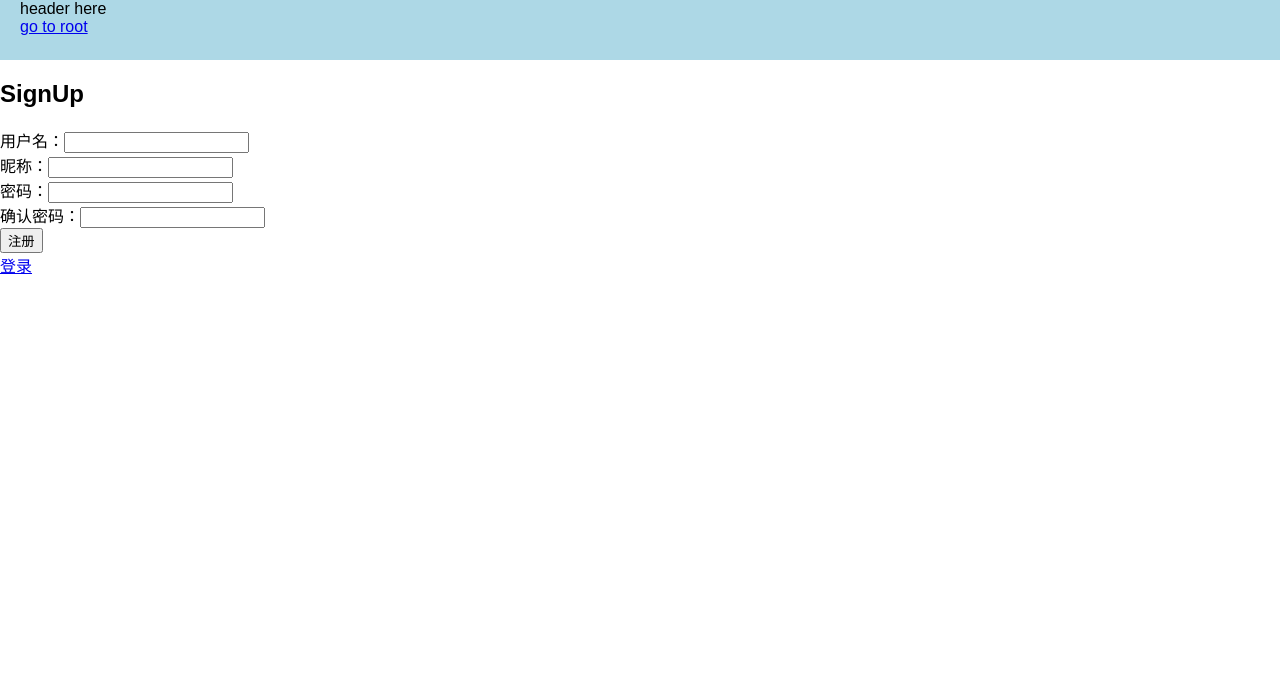
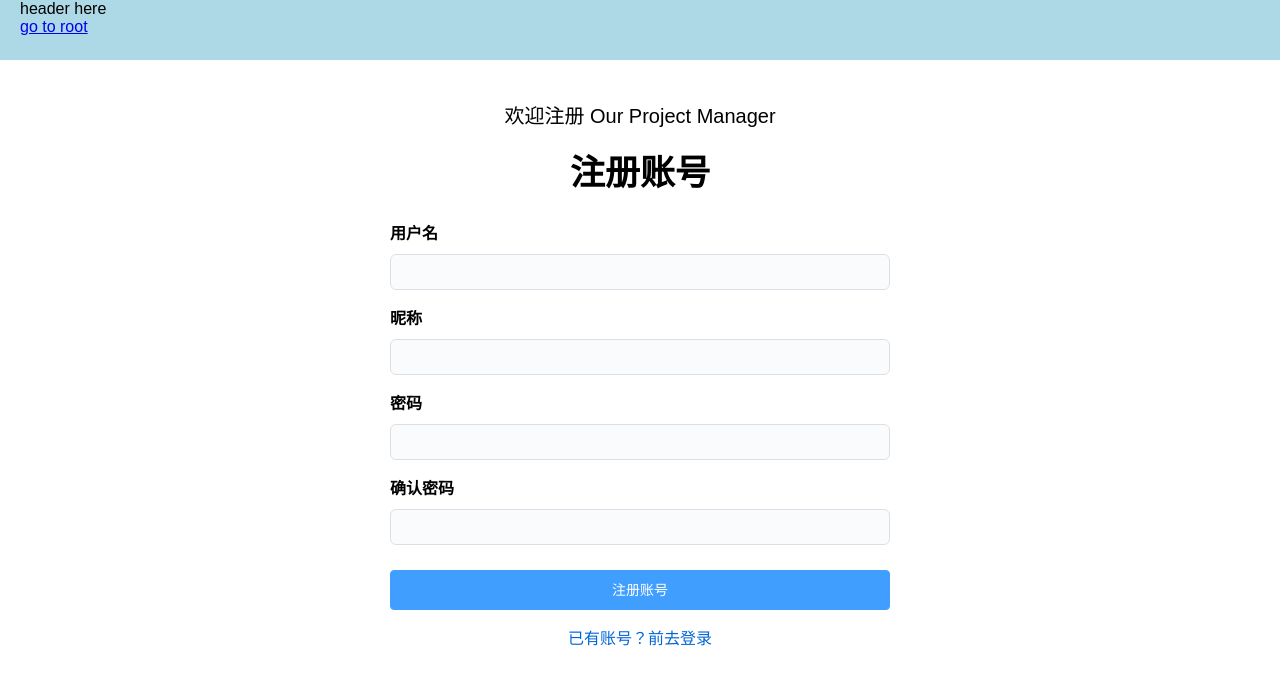
Before and after one commit to zhb2000/OurProjectManager-FrontEnd, a Vue app: page /signup in a window 1280 px wide. Shown: the top 684 px of the page. Built offline with nearby package versions, Linux system fonts and the light colour scheme.

Commit message:
Update Login and SignUp

```diff
--- a/src/views/InvitationView.vue
+++ b/src/views/InvitationView.vue
@@ -236,7 +236,7 @@ export default {
   text-decoration: underline;
 }
 
-.username:focus {
+.username:active {
   color: #0366d6;
 }
 
--- a/src/views/Login.vue
+++ b/src/views/Login.vue
@@ -1,22 +1,34 @@
 <template>
-  <div>
-    <h1>Login</h1>
-    <div>
-      username:
-      <input name="username" autocomplete="username" v-model="username" />
-    </div>
-    <div>
-      password:
+  <div class="login-page">
+    <div class="login-card">
+      <div class="welcome">欢迎登录</div>
+      <div class="attr-name">用户名</div>
+      <input
+        name="username"
+        autocomplete="username"
+        v-model="username"
+        class="login-input"
+      />
+      <div class="attr-name">密码</div>
       <input
         type="password"
         name="password"
         autocomplete="current-password"
         v-model="password"
+        class="login-input"
       />
+      <el-button
+        type="primary"
+        size="medium"
+        class="login-btn"
+        @click="loginBtnClick"
+      >
+        登录
+      </el-button>
+      <router-link to="/signup" class="sign-up-link">
+        没有账号？前去注册
+      </router-link>
     </div>
-    <div><button @click="loginBtnClick">登录</button></div>
-    <div><router-link to="/signup">注册</router-link></div>
-    <div>{{ display }}</div>
   </div>
 </template>
 
@@ -33,7 +45,6 @@ export default {
     return {
       username: "",
       password: "",
-      display: "",
     };
   },
   methods: {
@@ -42,9 +53,10 @@ export default {
         await loginAsync(this.username, this.password);
       } catch (error) {
         if (errorTest(error, BusErrType.WRONG_PASSWORD_OR_USERNAME)) {
-          alert("用户名或密码不正确");
+          this.$message({ message: "用户名或密码不正确", type: "error" });
         } else {
-          alert(error);
+          this.$message({ message: "登录失败", type: "error" });
+          console.log("Login failed: " + error);
         }
         return;
       }
@@ -53,3 +65,82 @@ export default {
   },
 };
 </script>
+
+<style scoped>
+.login-page {
+  display: flex;
+  width: 100%;
+  height: 100%;
+  justify-content: center;
+  align-items: center;
+  background-color: #f6f8fa;
+}
+
+.login-card {
+  display: flex;
+  flex-direction: column;
+  border: solid 1px #dcdfe6;
+  border-radius: 10px;
+  padding: 30px 40px;
+  background: white;
+  box-shadow: 0px 2px 5px 1px rgba(0, 0, 0, 0.2);
+}
+
+.attr-name {
+  font-weight: bold;
+  margin-bottom: 10px;
+}
+
+.login-input {
+  width: 300px;
+  margin-bottom: 15px;
+  background: #fafbfc;
+  border-color: #dcdfe6;
+  border-radius: 6px;
+  border-style: solid;
+  border-width: 1px;
+  padding: 8px 12px;
+  font-size: 16px;
+  transition: 0.3s;
+}
+
+.login-input:hover {
+  border-color: #409eff;
+}
+
+.login-input:focus {
+  outline: none;
+  border-color: #409eff;
+  box-shadow: 0 0 5px #409eff;
+}
+
+.login-btn {
+  display: block;
+  width: 100%;
+  align-self: center;
+  margin-top: 10px;
+}
+
+.sign-up-link {
+  display: block;
+  align-self: center;
+  margin-top: 15px;
+  text-decoration: none;
+  color: #0366d6;
+}
+
+.sign-up-link:hover {
+  text-decoration: underline;
+}
+
+.sign-up-link:active {
+  color: #0366d6;
+}
+
+.welcome{
+  font-size: 25px;
+  font-weight: lighter;
+  align-self: center;
+  margin-bottom: 25px;
+}
+</style>
--- a/src/views/SignUp.vue
+++ b/src/views/SignUp.vue
@@ -1,34 +1,45 @@
 <template>
-  <div>
-    <h1>SignUp</h1>
-    <div>
-      用户名：<input
+  <div class="sign-up-page">
+    <div class="sign-up-card">
+      <div class="welcome">欢迎注册 Our Project Manager</div>
+      <div class="create">注册账号</div>
+      <div class="attr-name">用户名</div>
+      <input
+        class="sign-up-input"
         name="username"
         autocomplete="username"
         v-model="username"
       />
-    </div>
-    <div>
-      昵称：<input name="nickname" autocomplete="nickname" v-model="nickname" />
-    </div>
-    <div>
-      密码：<input
+      <div class="attr-name">昵称</div>
+      <input
+        class="sign-up-input"
+        name="nickname"
+        autocomplete="nickname"
+        v-model="nickname"
+      />
+      <div class="attr-name">密码</div>
+      <input
+        class="sign-up-input"
         type="password"
         name="password"
         autocomplete="new-password"
         v-model="password"
       />
-    </div>
-    <div>
-      确认密码：<input
+      <div class="attr-name">确认密码</div>
+      <input
+        class="sign-up-input"
         type="password"
         name="confirm-password"
         autocomplete="new-password"
         v-model="confirmPassword"
       />
+      <el-button type="primary" class="sign-up-btn" @click="signUpBtnClick"
+        >注册账号</el-button
+      >
+      <router-link to="/login" class="login-link"
+        >已有账号？前去登录</router-link
+      >
     </div>
-    <div><button @click="signUpBtnClick">注册</button></div>
-    <div><router-link to="/login">登录</router-link></div>
   </div>
 </template>
 
@@ -61,11 +72,11 @@ export default {
     },
     async signUpBtnClick() {
       if (this.someInputEmpty()) {
-        alert("字段不能为空");
+        this.$message({ message: "字段不能为空", type: "error" });
         return;
       }
       if (this.password !== this.confirmPassword) {
-        alert("两次输入的密码不一致");
+        this.$message({ message: "两次输入的密码不一致", type: "error" });
         return;
       }
       try {
@@ -76,15 +87,94 @@ export default {
         });
       } catch (error) {
         if (errorTest(error, BusErrType.USER_ALREADY_EXIST)) {
-          alert("同名用户已存在");
+          this.$message({ message: "同名用户已存在", type: "error" });
         } else {
-          alert(error);
+          this.$message({ message: "注册失败", type: "error" });
+          console.log("Sign up failed: " + error);
         }
         return;
       }
-      alert("注册成功");
+      this.$message({ message: "注册成功", type: "success" });
       this.$router.push("/login");
     },
   },
 };
 </script>
+
+<style scoped>
+.sign-up-page {
+  display: flex;
+  width: 100%;
+  height: 100%;
+  justify-content: center;
+}
+
+.sign-up-card {
+  display: flex;
+  flex-direction: column;
+  margin-top: 40px;
+}
+
+.attr-name {
+  font-weight: bold;
+  margin-bottom: 10px;
+}
+
+.sign-up-input {
+  width: 500px;
+  margin-bottom: 15px;
+  background: #fafbfc;
+  border-color: #dcdfe6;
+  border-radius: 6px;
+  border-style: solid;
+  border-width: 1px;
+  padding: 8px 12px;
+  font-size: 16px;
+  transition: 0.3s;
+}
+
+.sign-up-input:hover {
+  border-color: #409eff;
+}
+
+.sign-up-input:focus {
+  outline: none;
+  border-color: #409eff;
+  box-shadow: 0 0 5px #409eff;
+}
+
+.sign-up-btn {
+  display: block;
+  margin-top: 10px;
+}
+
+.login-link {
+  display: block;
+  align-self: center;
+  margin-top: 15px;
+  text-decoration: none;
+  color: #0366d6;
+}
+
+.login-link:hover {
+  text-decoration: underline;
+}
+
+.login-link:active {
+  color: #0366d6;
+}
+
+.welcome {
+  font-size: 20px;
+  font-weight: lighter;
+  align-self: center;
+  margin-bottom: 15px;
+}
+
+.create {
+  font-size: 35px;
+  font-weight: bold;
+  align-self: center;
+  margin-bottom: 25px;
+}
+</style>
```
